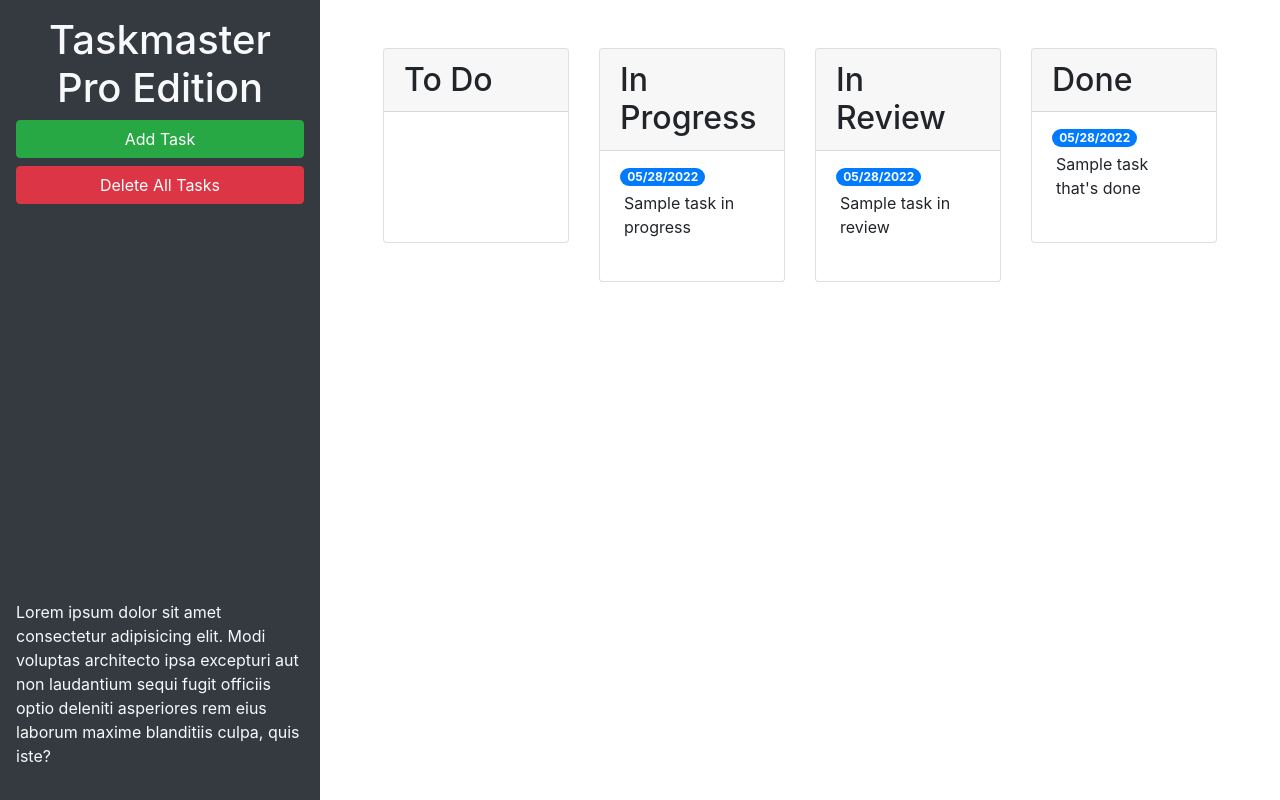
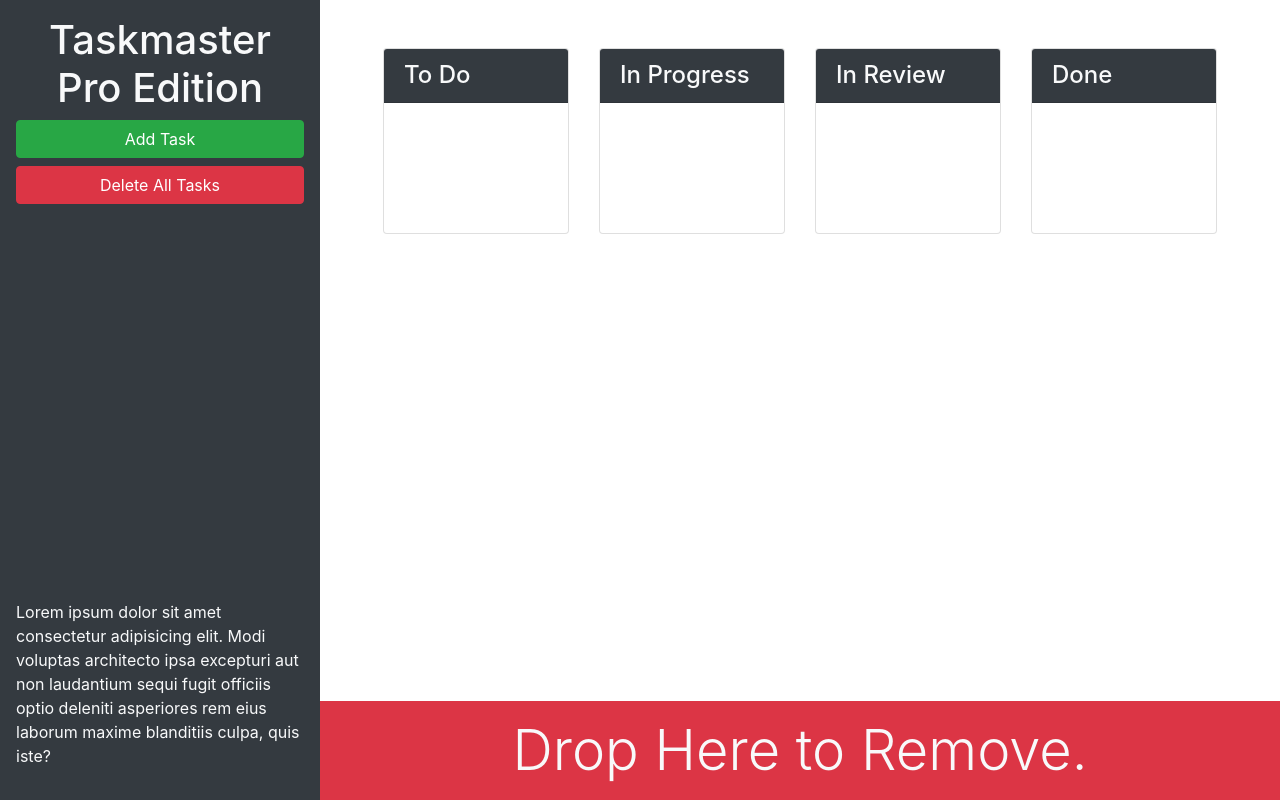
Before and after one commit to LumberJon1/Taskmaster-Pro, a plain HTML site: page index.html in a window 1280 px wide. Drawn offline with nearby package versions, Linux system fonts and the light colour scheme.

Commit message:
Added delete section and styled cards

```diff
--- a/index.html
+++ b/index.html
@@ -13,62 +13,60 @@
 <body>
 
   <div class="row min-vh-100 no-gutters">
-    <header class="col-12 col-lg-3 bg-dark text-light d-flex flex-column p-4 p-lg-3">
+    <header class="col-12 col-lg-3 bg-dark text-light sticky-top d-flex flex-column p-4 p-lg-3">
       <h1 class="text-center">Taskmaster Pro Edition</h1>
       <button id="create-task" class="btn btn-block btn-success" data-toggle="modal" data-target="#task-form-modal">Add
         Task</button>
       <button id="remove-tasks" class="btn btn-block btn-danger">Delete All Tasks</button>
-      <p class="mt-auto">Lorem ipsum dolor sit amet consectetur adipisicing elit. Modi voluptas architecto ipsa
+      <p class="mt-auto d-none d-lg-block">Lorem ipsum dolor sit amet consectetur adipisicing elit. Modi voluptas architecto ipsa
         excepturi aut non
         laudantium sequi fugit officiis optio deleniti asperiores rem eius laborum maxime blanditiis culpa, quis iste?
       </p>
     </header>
-    <main class="col-12 col-lg-9">
+    <main class="col-12 col-lg-9 d-flex flex-column">
       <div class="m-5 row justify-content-around">
+
         <!--To-Do List start-->
         <div class="col-12 col-md-6 col-xl-3 mb-3">
           <div class="card">
-            <h2 class="card-header">To Do</h2>
+            <h4 class="card-header text-light bg-dark">To Do</h2>
             <ul id="list-toDo" class="list-group list-group-flush"> </ul>
           </div>
         </div>
+
         <!--In Progress List Start-->
         <div class="col-12 col-md-6 col-xl mb-3">
           <div class="card">
-            <h2 class="card-header">In Progress</h2>
+            <h4 class="card-header text-light bg-dark">In Progress</h2>
             <ul id="list-inProgress" class="list-group list-group-flush">
-              <li class="list-group-item">
-                <span class="badge badge-primary badge-pill">05/28/2022</span>
-                <p class="m-1">Sample task in progress</p>
-              </li>
             </ul>
           </div>
         </div>
+
         <!-- In Review Section start -->
         <div class="col-12 col-md-6 col-xl mb-3">
           <div class="card">
-            <h2 class="card-header">In Review</h2>
+            <h4 class="card-header text-light bg-dark">In Review</h2>
             <ul id="list-inReview" class="list-group list-group-flush">
-              <li class="list-group-item">
-                <span class="badge badge-primary badge-pill">05/28/2022</span>
-                <p class="m-1">Sample task in review</p>
-              </li>
             </ul>
           </div>
         </div>
+
         <!-- Done section start -->
         <div class="col-12 col-md-6 col-xl mb-3">
           <div class="card">
-            <h2 class="card-header">Done</h2>
+            <h4 class="card-header text-light bg-dark">Done</h2>
             <ul id="list-done" class="list-group list-group-flush">
-              <li class="list-group-item">
-                <span class="badge badge-primary badge-pill">05/28/2022</span>
-                <p class="m-1">Sample task that's done</p>
-              </li>
             </ul>
           </div>
         </div>
       <!-- done section end -->
+      </div>
+
+      <div id="trash" class="mt-auto">
+        <div class="w-100 bg-danger p-3 text-center display-4 text-light">
+          Drop Here to Remove.
+        </div>
       </div>
 
     </main>
```
